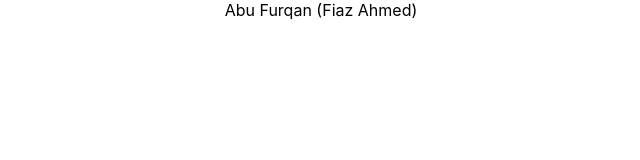
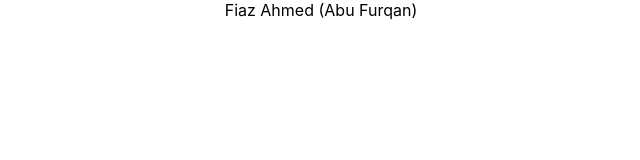
Before and after one commit to abufurqan/bc2020_assignment02, a React (Create React App) app: page / in a window 1280 px wide. Shown: the top 160 px of the page, without its empty margins (319-959 px from the left). Built offline with nearby package versions, Linux system fonts and the light colour scheme.

Commit message:
Update App.js

```diff
--- a/src/App.js
+++ b/src/App.js
@@ -5,7 +5,7 @@ function App() {
   return (
     <div className="App">
       <div>
-        Abu Furqan (Fiaz Ahmed)
+        Fiaz Ahmed (Abu Furqan)
       </div>
     </div>
   );
```
